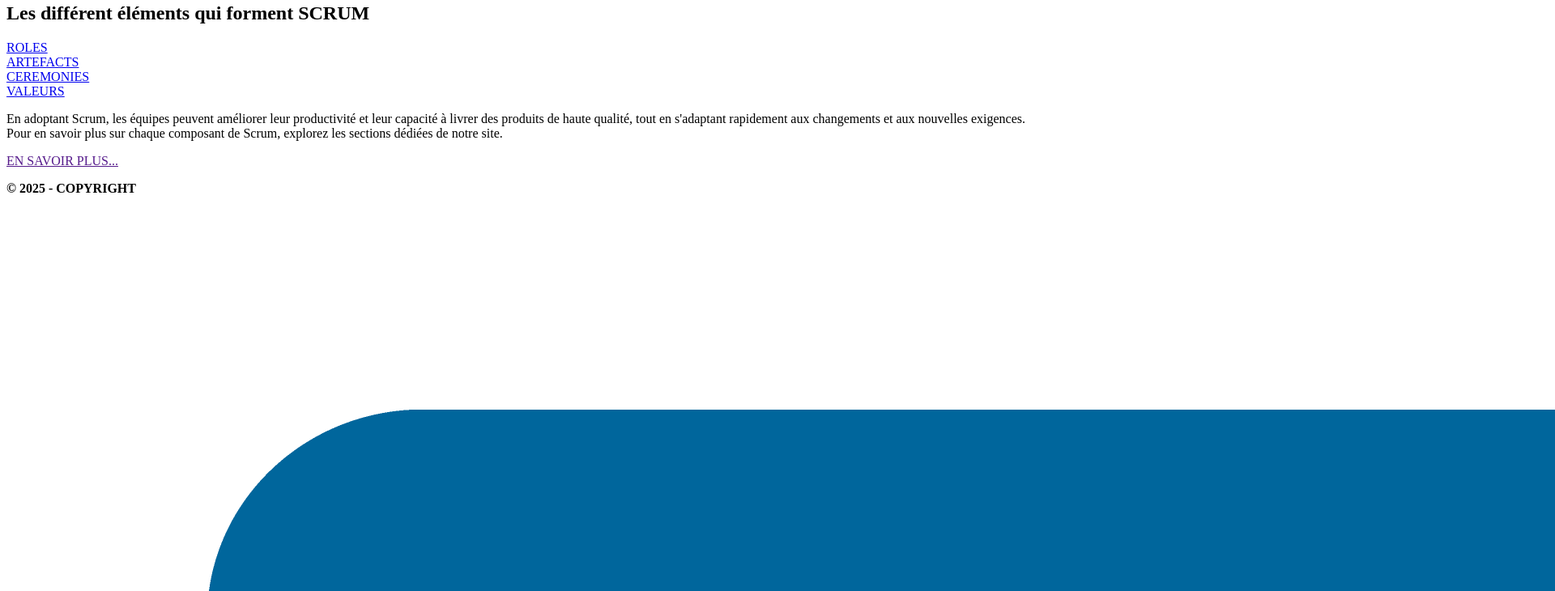
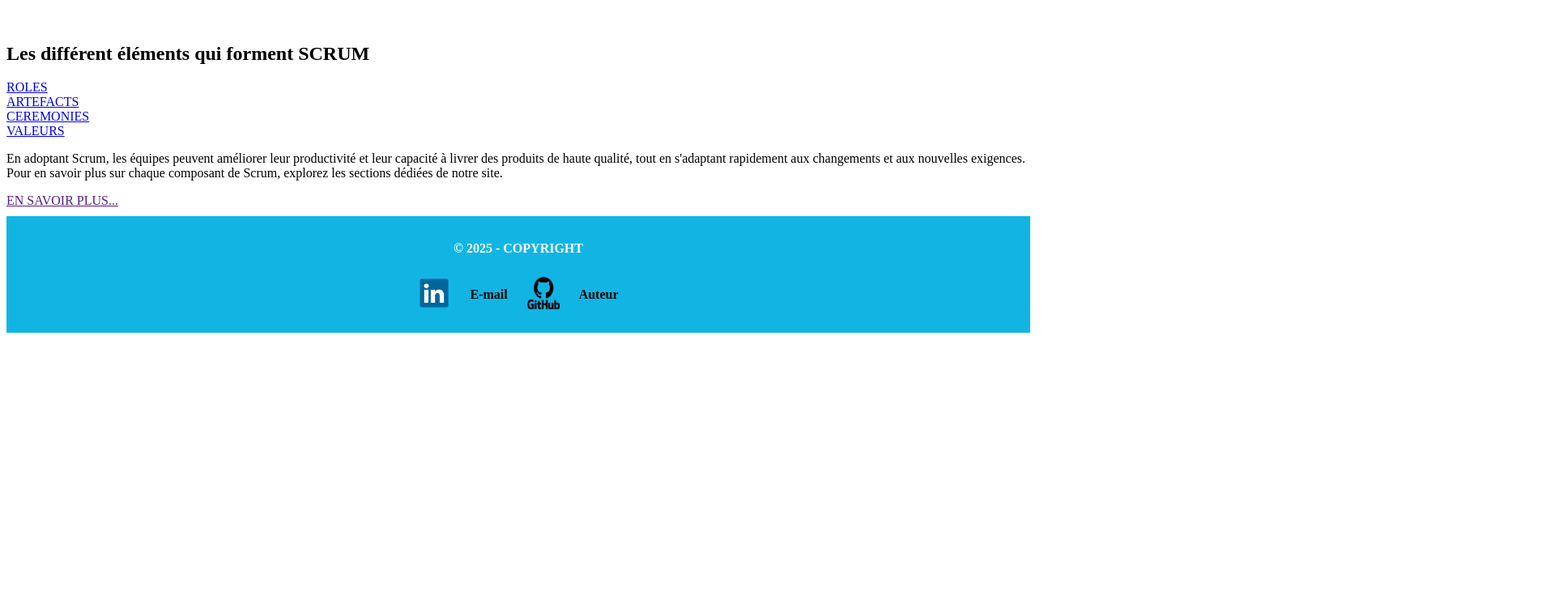
Before and after one commit to Lemqadem/SCRUM_WEBSITE-DemoMot, a plain HTML site: page Scrum-siteWEB/accueil.html in a window 1280 px wide. Shown: the part 1734-2464 px from the top of the page at 81% size, 1920 px wide, since content can reach past the window. After the commit the page ends 2153 px from the top, so only its background shows below. Drawn offline with Linux system fonts and the light colour scheme.

Commit message:
feat footer
réalisation du footer en css

```diff
--- a/Scrum-siteWEB/media/css/accueil.css
+++ b/Scrum-siteWEB/media/css/accueil.css
@@ -30,5 +30,43 @@ nav a:hover {
 }
 .logo img {
   width: 200px;
-  height: 10s0px;
+  height: 100px;
 }
+footer {
+  margin-top: 10px;
+  background-color: #11B5E4;
+  padding: 15px 0;
+  text-align: center;
+  color: white;
+  display: flex;
+  flex-direction: row;
+  justify-content: center;
+  align-items: center;
+  min-height: 100px;
+  flex-wrap: wrap;
+}
+
+
+footer a {
+
+  color: #000000;
+  padding: 5px 12px;
+  text-decoration: none;
+  margin: 5px 0;
+}
+
+footer a:hover {
+  color: white;
+}
+
+
+footer img {
+  width: 40px;
+  height: 40px;
+}
+
+
+footer p {
+  color: white;
+  width: 100%;
+}
```
